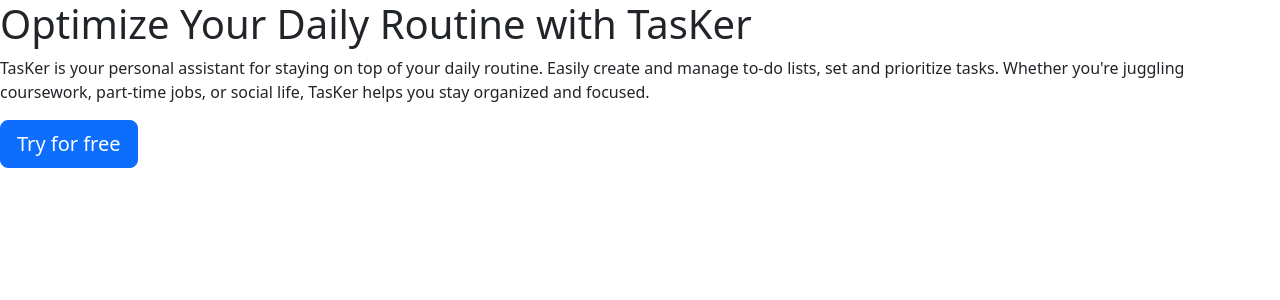
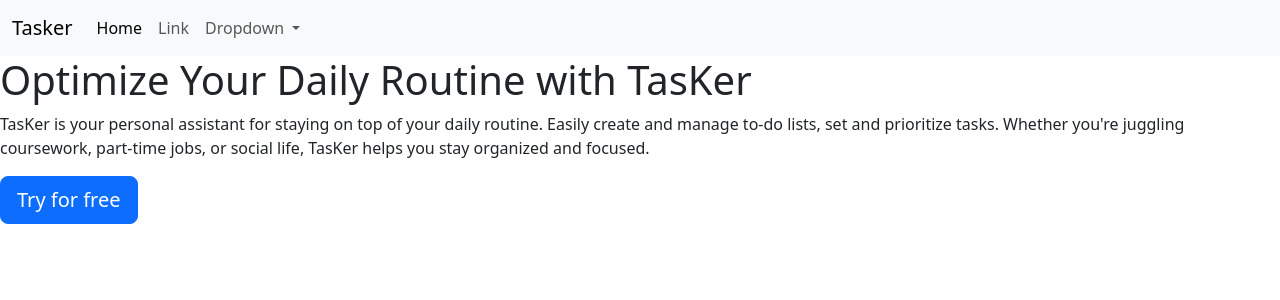
Before and after one commit to Oakani1/tasker-v2, a Django app: page /tasks/homepage in a window 1280 px wide. Shown: the top 300 px of the page. Run offline with Django 5.2, Linux system fonts and the light colour scheme.

Commit message:
Nav bar added

```diff
--- a/tasks/templates/tasks/index.html
+++ b/tasks/templates/tasks/index.html
@@ -10,6 +10,36 @@
 </head>
 
 <body>
+    <nav class="navbar navbar-expand-lg bg-body-tertiary">
+        <div class="container-fluid">
+          <a class="navbar-brand" href="#">Tasker</a>
+          <button class="navbar-toggler" type="button" data-bs-toggle="collapse" data-bs-target="#navbarSupportedContent" aria-controls="navbarSupportedContent" aria-expanded="false" aria-label="Toggle navigation">
+            <span class="navbar-toggler-icon"></span>
+          </button>
+          <div class="collapse navbar-collapse" id="navbarSupportedContent">
+            <ul class="navbar-nav me-auto mb-2 mb-lg-0">
+              <li class="nav-item">
+                <a class="nav-link active" aria-current="page" href="#">Home</a>
+              </li>
+              <li class="nav-item">
+                <a class="nav-link" href="#">Link</a>
+              </li>
+              <li class="nav-item dropdown">
+                <a class="nav-link dropdown-toggle" href="#" role="button" data-bs-toggle="dropdown" aria-expanded="false">
+                  Dropdown
+                </a>
+                <ul class="dropdown-menu">
+                  <li><a class="dropdown-item" href="#">Action</a></li>
+                  <li><a class="dropdown-item" href="#">Another action</a></li>
+                  <li><hr class="dropdown-divider"></li>
+                  <li><a class="dropdown-item" href="#">Something else here</a></li>
+                </ul>
+              </li>
+
+            </ul>
+          </div>
+        </div>
+      </nav>
     <section>
         <h1>Optimize Your Daily Routine with TasKer</h1>
         <p>
```
